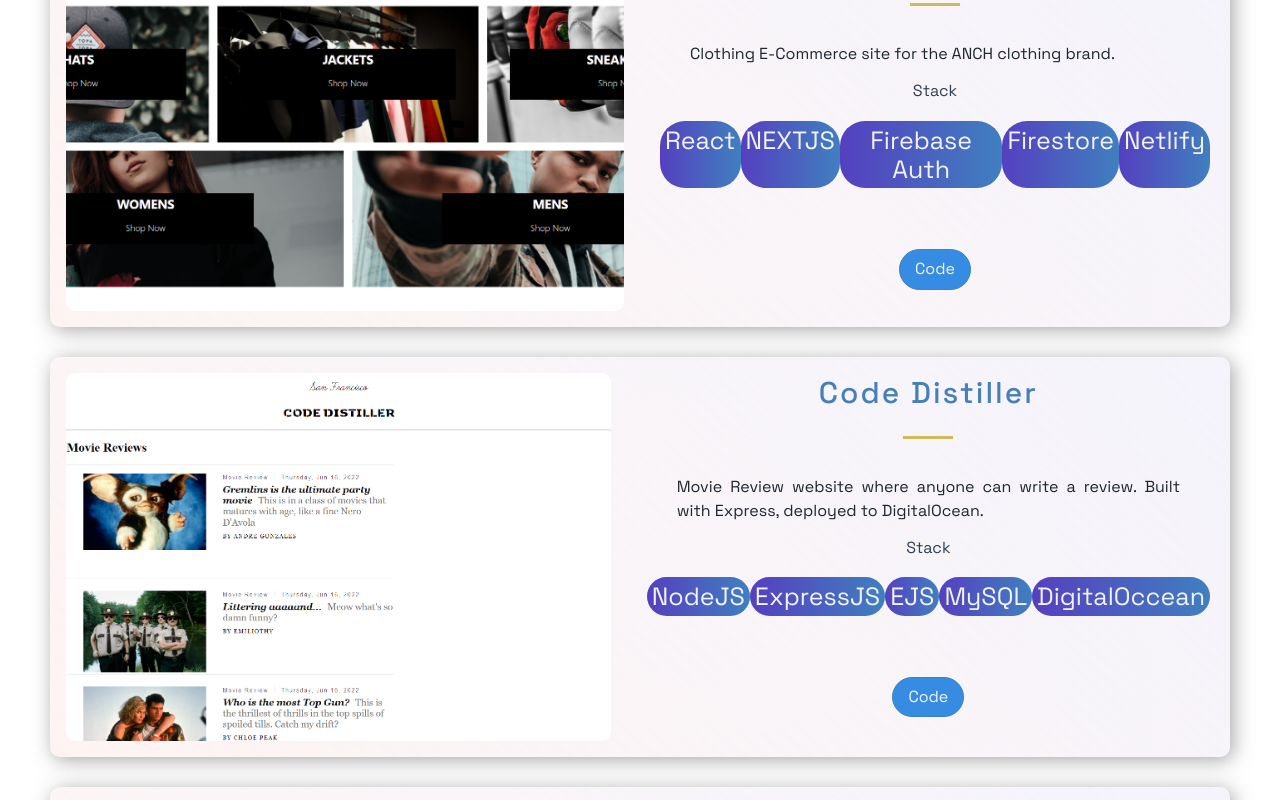
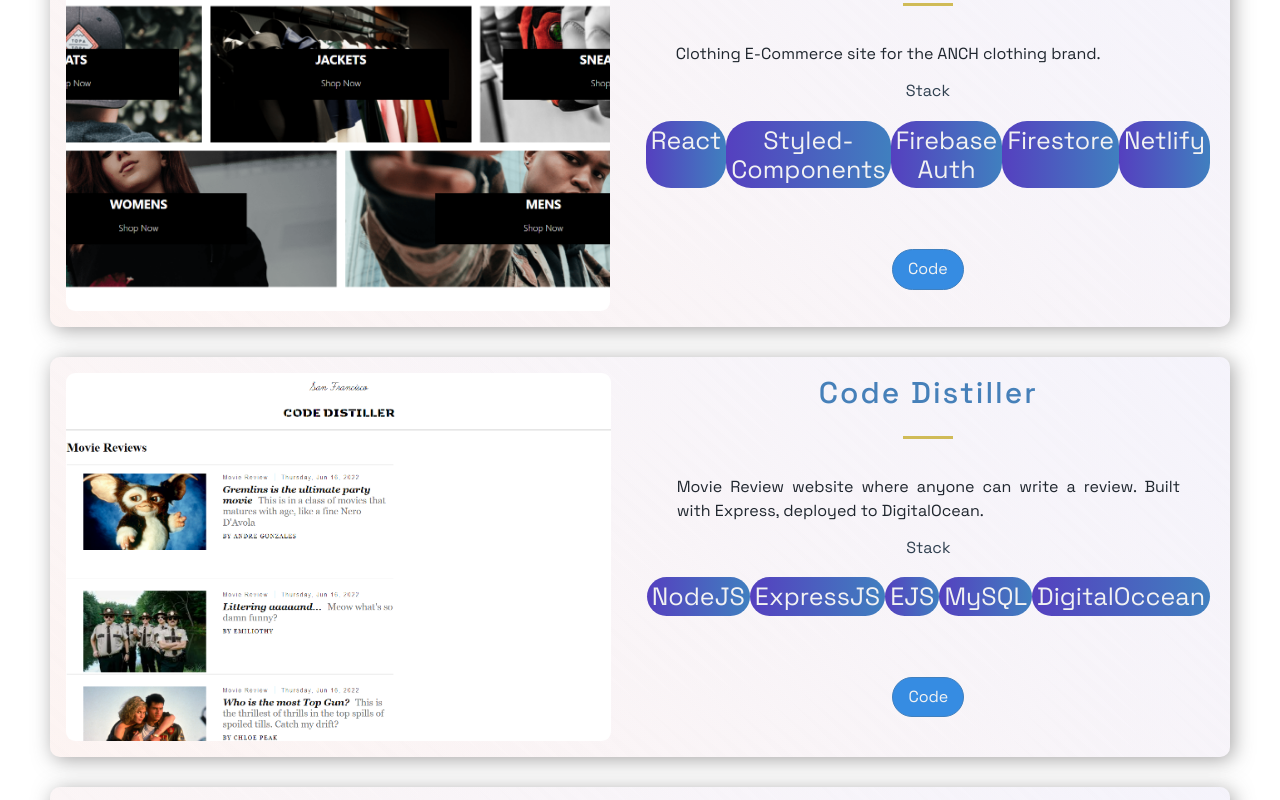
Before and after one commit to gibstock/agonzales-portfolio, a Next.js app: page / in a window 1280 px wide. Shown: the part 980-1780 px from the top of the page. Built offline with nearby package versions, Linux system fonts and the light colour scheme.

Commit message:
Added React ANCH project

```diff
--- a/src/constants/constants.js
+++ b/src/constants/constants.js
@@ -3,7 +3,7 @@ export const projects = [
     title: 'ANCH Clothing',
     description: "Clothing E-Commerce site for the ANCH clothing brand.",
       image: '/images/anch.png',
-      tags: ['React', 'NEXTJS', 'Firebase Auth','Firestore', 'Netlify'],
+      tags: ['React', 'Styled-Components', 'Firebase Auth','Firestore', 'Netlify'],
     source: 'https://github.com/gibstock/onk-clothing-storefront',
     visit: 'https://anch-clothing.netlify.app/',
     id: 0,
```
